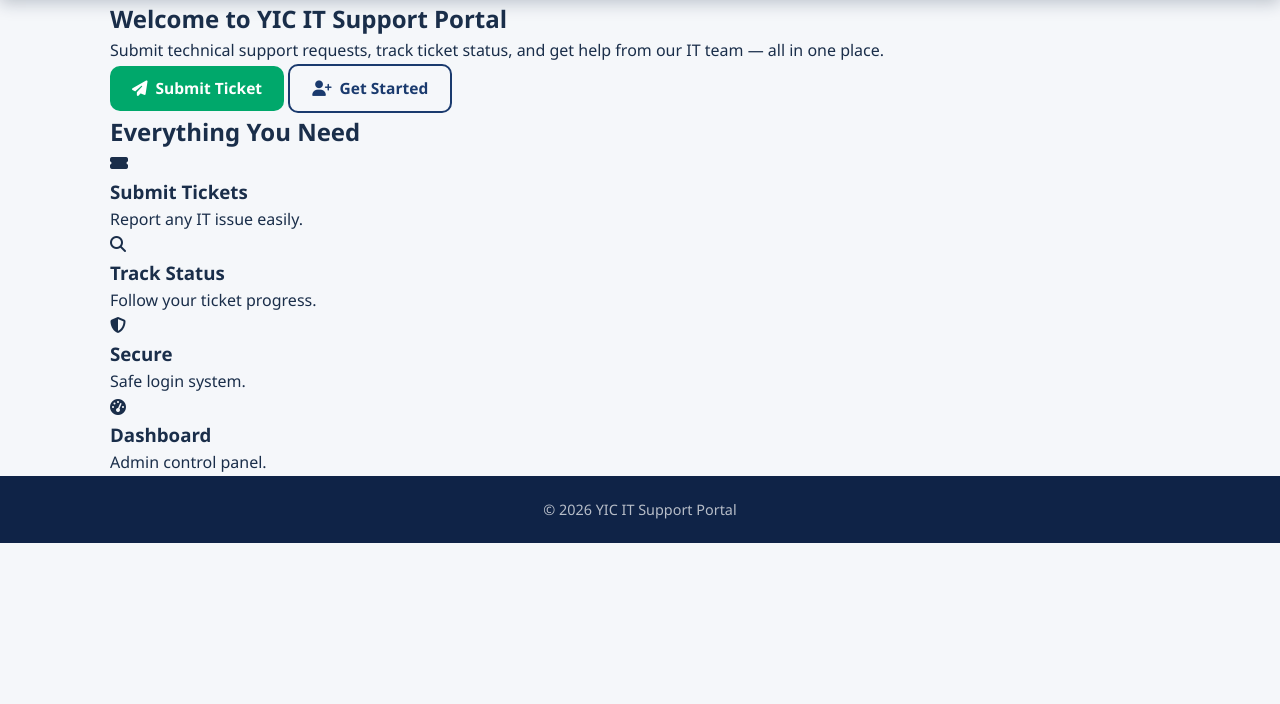
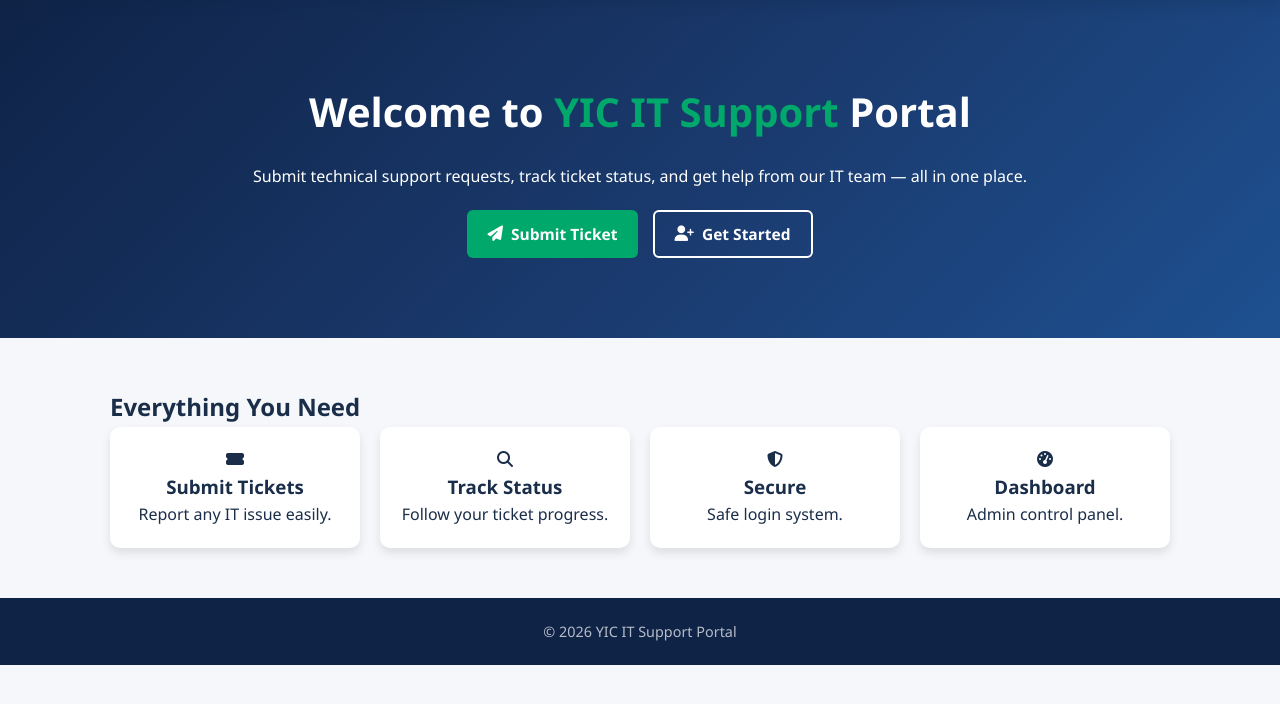
Before and after one commit to Aseel-Basem/IT-Support-Tickets-PROJECT, a PHP site: page / in a window 1280 px wide. Shown: the part 64-768 px from the top of the page. Run offline with PHP 8.4, Linux system fonts and the light colour scheme.

Commit message:
Update style.css

```diff
--- a/assets/css/style.css
+++ b/assets/css/style.css
@@ -552,3 +552,65 @@ tbody td { padding: 12px 16px; color: var(--text); }
   table { font-size: 0.87rem; }
   thead th, tbody td { padding: 10px 10px; }
 }
+/* HERO SECTION */
+.hero {
+  background: linear-gradient(135deg, #0f2347 0%, #1a3a6e 55%, #1e5090 100%);
+  color: #fff;
+  padding: 80px 0;
+  text-align: center;
+}
+
+.hero h1 {
+  font-size: 2.5rem;
+  font-weight: bold;
+}
+
+.hero span {
+  color: #00a86b;
+}
+
+.hero p {
+  margin: 20px 0;
+}
+
+.hero-btns {
+  display: flex;
+  gap: 15px;
+  justify-content: center;
+}
+
+/* FEATURES */
+.features-section {
+  padding: 50px 0;
+}
+
+.features-grid {
+  display: grid;
+  grid-template-columns: repeat(auto-fit, minmax(200px, 1fr));
+  gap: 20px;
+}
+
+.feature-card {
+  background: #fff;
+  padding: 20px;
+  border-radius: 10px;
+  text-align: center;
+  box-shadow: 0 5px 10px rgba(0,0,0,0.1);
+}
+
+/* BUTTONS */
+.btn {
+  padding: 10px 20px;
+  border-radius: 6px;
+  text-decoration: none;
+}
+
+.btn-accent {
+  background: #00a86b;
+  color: #fff;
+}
+
+.btn-outline {
+  border: 2px solid #fff;
+  color: #fff;
+}
```
